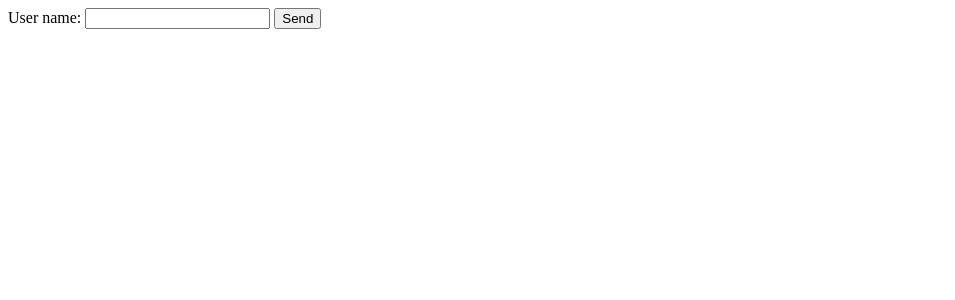
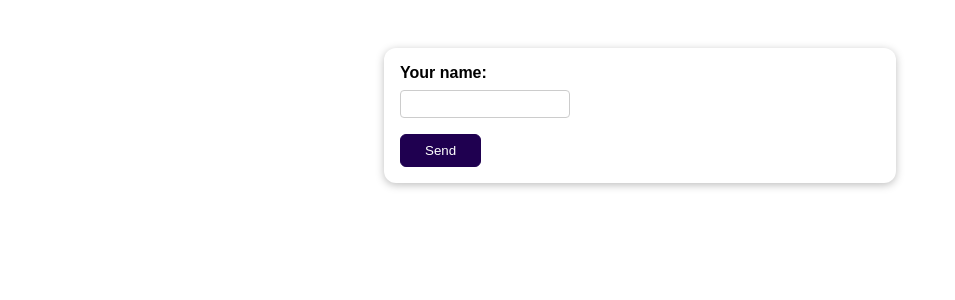
Before and after one commit to IvanBondarenkoIT/feedback, a Django app: page / in a window 1280 px wide. Shown: the top 300 px of the page, without its empty margins (0-955 px from the left). Run offline with Django 4.2, Linux system fonts and the light colour scheme.

Commit message:
30.03 Forms: Stiling Forms

```diff
--- a/reviews/forms.py
+++ b/reviews/forms.py
@@ -2,4 +2,8 @@ from django import forms
 
 
 class ReviewForm(forms.Form):
-    user_name = forms.CharField()
+    user_name = forms.CharField(label="Your name", max_length=100, error_messages={
+        "required": "Your name is required",
+        "max_length": "Please enter shorter name!",
+
+    })
--- /dev/null
+++ b/reviews/static/reviews/styles.css
@@ -0,0 +1,70 @@
+body {
+    font-family: sans-serif;
+    margin: 0;
+}
+
+form {
+    margin: 3rem auto;
+    width: 90%;
+    max-width: 30rem;
+    padding: 1rem;
+    border-radius: 12px;
+    background-color: white;
+    box-shadow: 0 2px 8px rgba(0, 0, 0, 0.26);
+}
+
+button {
+    cursor: pointer;
+    padding: 0.5rem 1.5rem;
+    border-radius: 6px;
+    background-color: #1f0050;
+    color: white;
+    border: 1px solid #1f0050;
+}
+
+button:hover,
+button:active {
+    background-color: #320777;
+    border-color: #320777;
+}
+
+.form-control {
+    margin-bottom: 1rem;
+}
+
+.form-control input {
+    font: inherit;
+    padding: 0.25rem;
+    border-radius: 4px;
+    border: 1px solid #ccc;
+    display: block;
+    width: 10rem;
+}
+
+.form-control input:focus {
+    border-color: #1f0050;
+    outline: none;
+    background-color: #f4eeff;
+}
+
+.form-control label {
+    font-weight: bold;
+    display: block;
+    margin-bottom: 0.5rem;
+}
+
+.errorlist {
+    list-style: none;
+    margin: 0.5px 0;
+    padding: 0rem;
+    color: #680000;
+}
+
+.errors input {
+    border-color: #680000;
+    background: #fde3e3;
+}
+
+.errors label {
+    color: #680000;
+}
--- a/reviews/templates/reviews/review.html
+++ b/reviews/templates/reviews/review.html
@@ -1,13 +1,19 @@
+{% load static %}
 <!DOCTYPE html>
 <html lang="en">
 <head>
     <meta charset="UTF-8">
     <title>Your Review</title>
+    <link rel="stylesheet" href="{% static "reviews/styles.css" %}">
 </head>
 <body>
     <form action="/" method="POST">
         {% csrf_token %}
-        {{ form }}
+        <div class="form-control {% if form.user_name.errors %}errors{% endif %}">
+            {{ form.user_name.label_tag }}
+            {{ form.user_name }}
+            {{ form.user_name.errors }}
+        </div>
         <button type="submit">Send</button>
     </form>
 </body>
```
